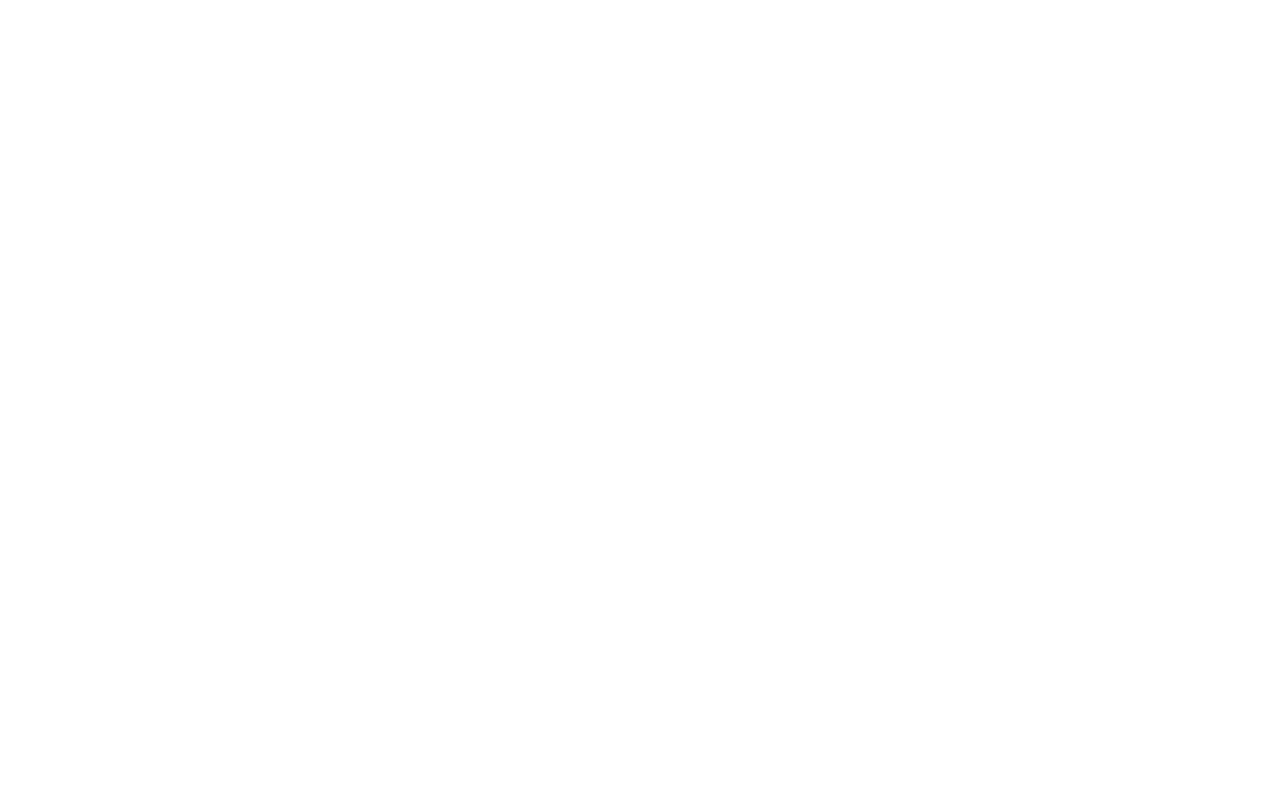
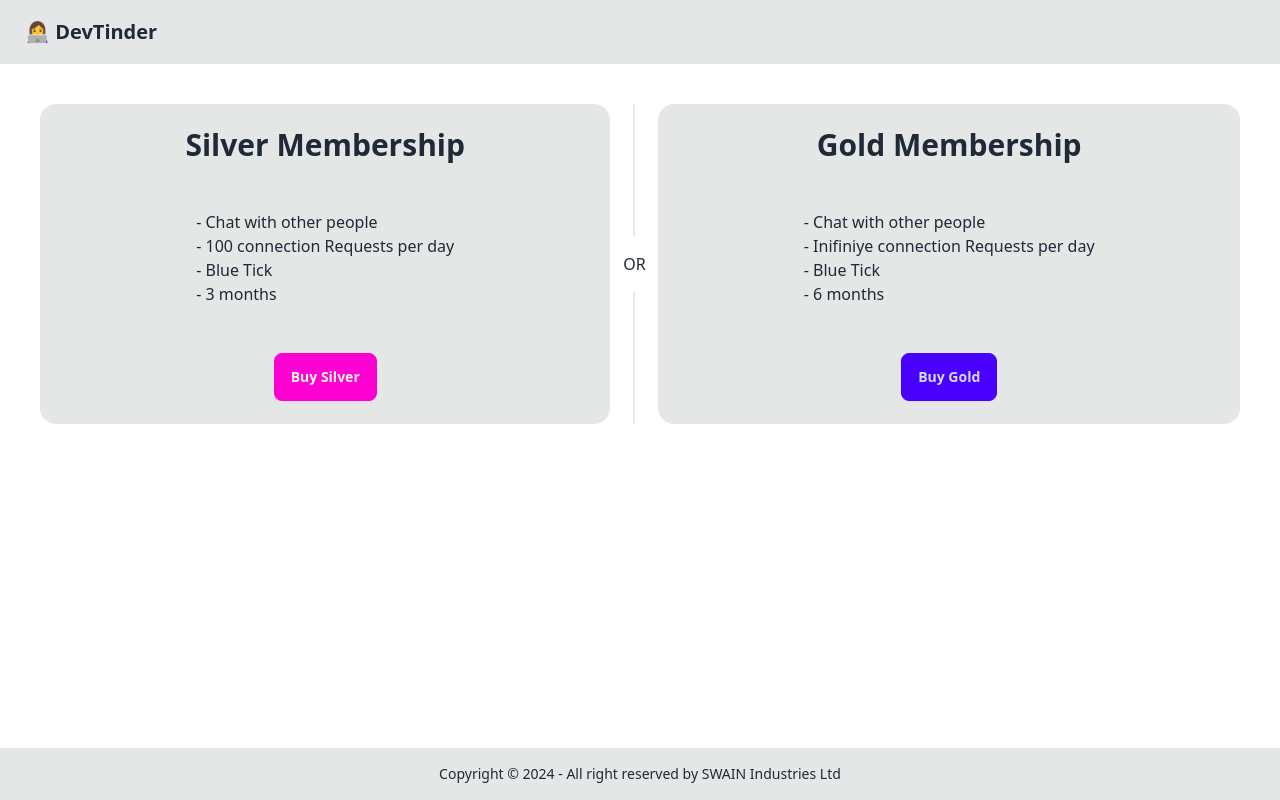
Before and after one commit to Trigunananda/devTinder-web, a React (Vite) app: page /premium in a window 1280 px wide. Before the commit this address had no page. Built offline with nearby package versions, Linux system fonts and the light colour scheme; no server answers.

Commit message:
premium account add and updated premium account

```diff
--- a/index.html
+++ b/index.html
@@ -5,6 +5,7 @@
     <link rel="icon" type="image/svg+xml" href="/vite.svg" />
     <meta name="viewport" content="width=device-width, initial-scale=1.0" />
     <title>DevTinder</title>
+    <script src="https://checkout.razorpay.com/v1/checkout.js"></script>
   </head>
   <body>
     <div id="root"></div>
--- a/src/App.jsx
+++ b/src/App.jsx
@@ -8,6 +8,7 @@ import Login from "./components/Login";
 import Profile from "./components/Profile";
 import Connections from "./components/Connections";
 import Requests from "./components/Request";
+import Premium from "./components/Premium";
 
 
 function App() {
@@ -25,6 +26,7 @@ function App() {
               <Route path="/profile" element={<Profile />} />
               <Route path="/connections" element={<Connections />} />
               <Route path="/requests" element={<Requests />} />
+              <Route path="/premium" element={<Premium />} />
             </Route>
           </Routes>
         </BrowserRouter>
--- a/src/components/NavBar.jsx
+++ b/src/components/NavBar.jsx
@@ -57,6 +57,9 @@ const NavBar = () => {
                                 <Link to="/requests">Requests</Link>
                             </li>
                             <li>
+                                <Link to="/premium">Premium</Link>
+                            </li>
+                            <li>
                                 <a onClick={handleLogout}>Logout</a>
                             </li>
                         </ul>
--- /dev/null
+++ b/src/components/Premium.jsx
@@ -0,0 +1,93 @@
+import axios from "axios";
+import { BASE_URL } from "../utils/constants";
+import { useEffect, useState } from "react";
+
+const Premium = () => {
+  const [isUserPremium, setIsUserPremium] = useState(false);
+  useEffect(() => {
+    verifyPremiumUser();
+  }, []);
+
+  const verifyPremiumUser = async () => {
+    const res = await axios.get(BASE_URL + "/premium/verify", {
+      withCredentials: true,
+    });
+
+    if (res.data.isPremium) {
+      setIsUserPremium(true);
+    }
+  };
+
+  const handleBuyClick = async (type) => {
+    const order = await axios.post(
+      BASE_URL + "/payment/create",
+      {
+        membershipType: type,
+      },
+      { withCredentials: true }
+    );
+
+    const { amount, keyId, currency, notes, orderId } = order.data;
+    // It should open the razor pay dialog box
+    const options = {
+      key: keyId,
+      amount,
+      currency,
+      name: "Dev Tinder",
+      description: "Connect to other developers",
+      order_id: orderId,
+      prefill: {
+        name: notes.firstName + " " + notes.lastName,
+        email: notes.emailId,
+        contact: "9999999999",
+      },
+      theme: {
+        color: "#F37254",
+      },
+      handler: verifyPremiumUser,
+    };
+
+    const rzp = new window.Razorpay(options);
+    rzp.open();
+  };
+  return isUserPremium ? (
+    "You're are already a premium user"
+  ) : (
+    <div className="m-10">
+      <div className="flex w-full">
+        <div className="card bg-base-300 rounded-box grid h-80 flex-grow place-items-center">
+          <h1 className="font-bold text-3xl">Silver Membership</h1>
+          <ul>
+            <li> - Chat with other people</li>
+            <li> - 100 connection Requests per day</li>
+            <li> - Blue Tick</li>
+            <li> - 3 months</li>
+          </ul>
+          <button
+            onClick={() => handleBuyClick("silver")}
+            className="btn btn-secondary"
+          >
+            Buy Silver
+          </button>
+        </div>
+        <div className="divider divider-horizontal">OR</div>
+        <div className="card bg-base-300 rounded-box grid h-80 flex-grow place-items-center">
+          <h1 className="font-bold text-3xl">Gold Membership</h1>
+          <ul>
+            <li> - Chat with other people</li>
+            <li> - Inifiniye connection Requests per day</li>
+            <li> - Blue Tick</li>
+            <li> - 6 months</li>
+          </ul>
+          <button
+            onClick={() => handleBuyClick("gold")}
+            className="btn btn-primary"
+          >
+            Buy Gold
+          </button>
+        </div>
+      </div>
+    </div>
+  );
+};
+export default Premium;
```
Also changed, not shown: 1 other file (tests, documents, lock files or other folders).
